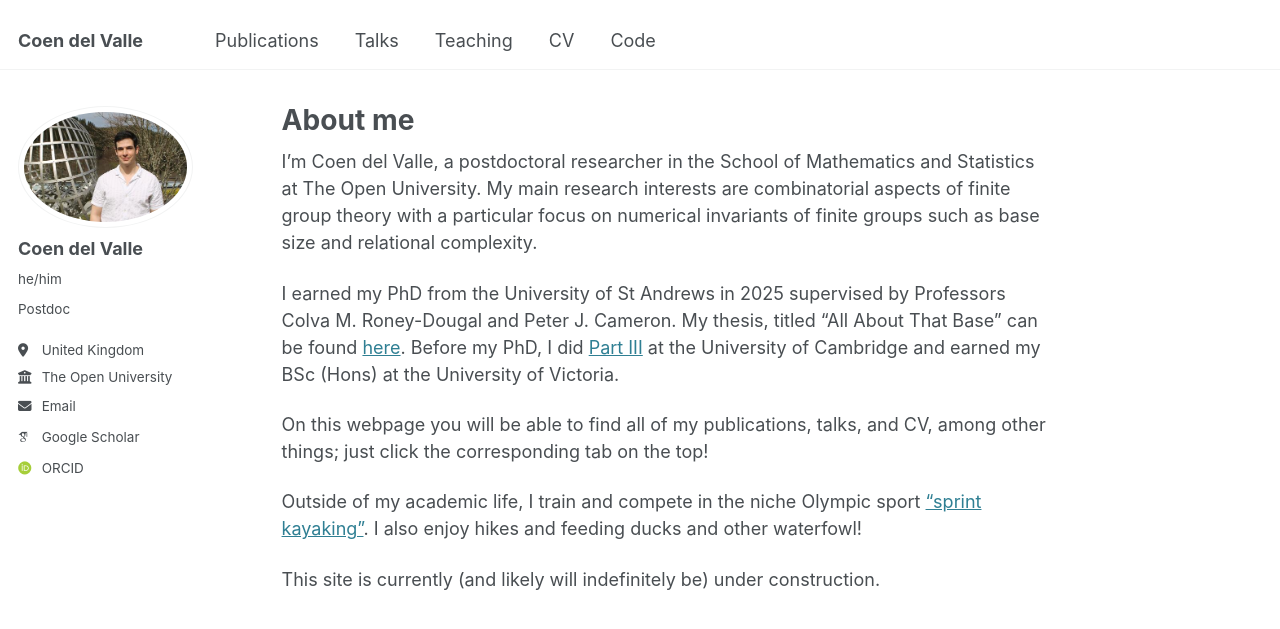
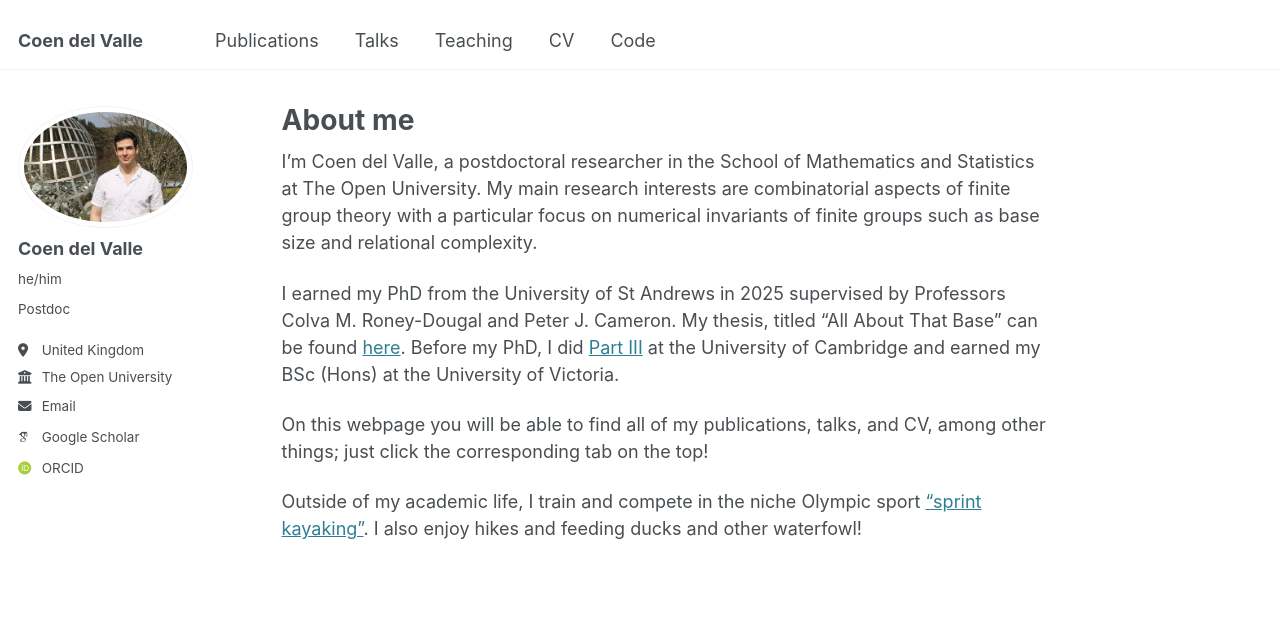
Before and after one commit to coendelvalle/coendelvalle.github.io, a Jekyll site: the page built from _pages/about.md, in a window 1280 px wide and 969 px high. Shown: the top 629 px of the window. Built offline with Jekyll 4.4.1, drawn with Linux system fonts in a browser that asks for light colours; some web fonts are replaced.

Commit message:
Update about page content
Removed the note about the site being under construction.

```diff
--- a/_pages/about.md
+++ b/_pages/about.md
@@ -14,5 +14,3 @@ I earned my PhD from the University of St Andrews in 2025 supervised by Professo
 On this webpage you will be able to find all of my publications, talks, and CV, among other things; just click the corresponding tab on the top!
 
 Outside of my academic life, I train and compete in the niche Olympic sport ["sprint kayaking"](https://en.wikipedia.org/wiki/Sprint_kayak). I also enjoy hikes and feeding ducks and other waterfowl!
-
-This site is currently (and likely will indefinitely be) under construction.
```
